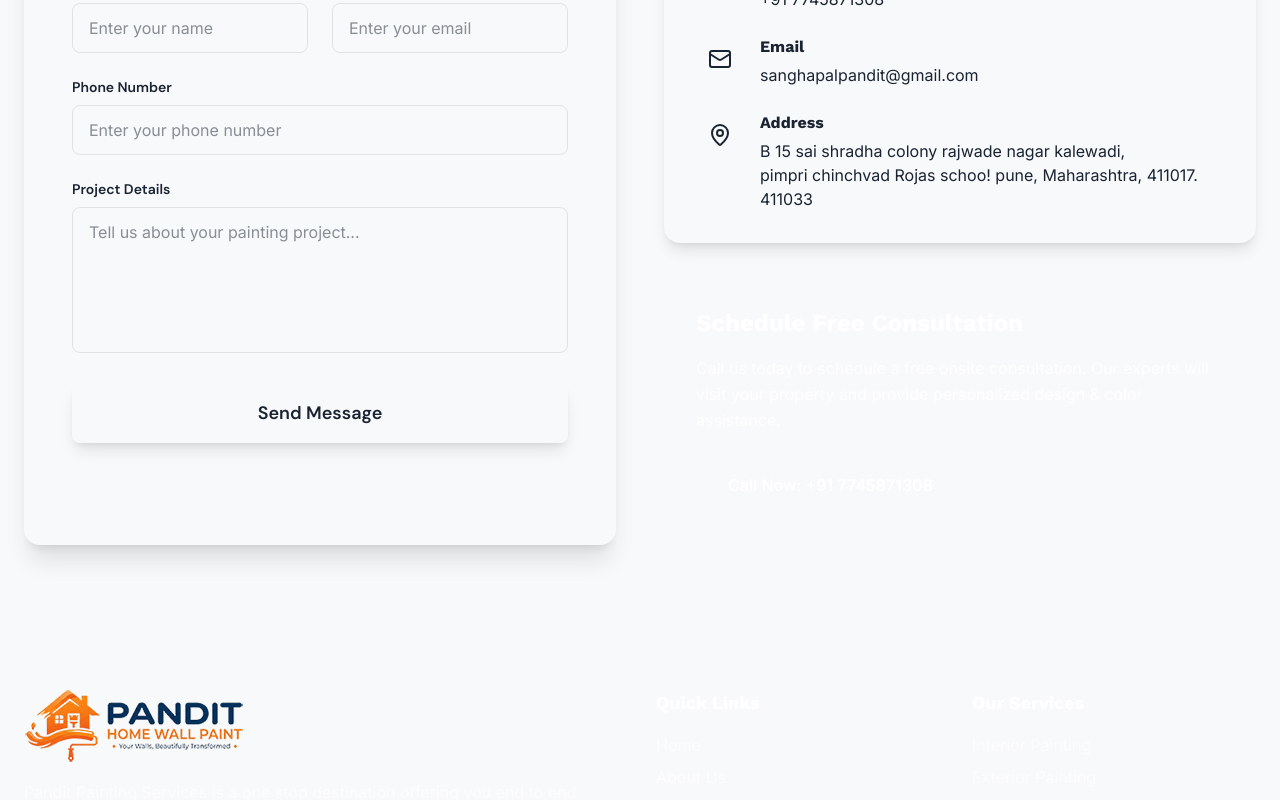
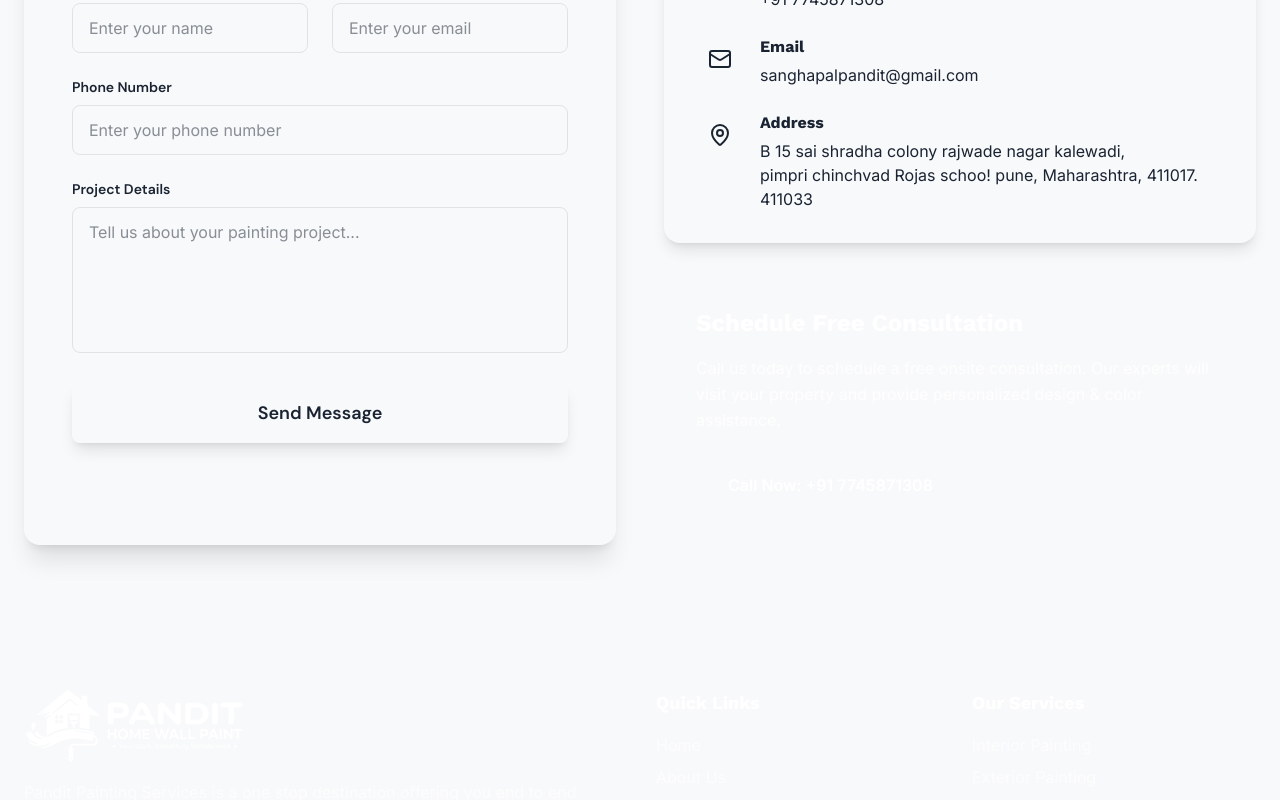
Before and after one commit to ak1803/panditwallpaint, a React (Vite) app: page / in a window 1280 px wide. Shown: the part 4869-5669 px from the top of the page. Built offline with nearby package versions, Linux system fonts and the light colour scheme.

Commit message:
push code

```diff
--- a/src/app/components/Layout.tsx
+++ b/src/app/components/Layout.tsx
@@ -2,6 +2,7 @@ import { useState } from 'react';
 import { Link, useLocation } from 'react-router';
 import { Paintbrush, Phone, Mail, ChevronDown, Menu, X, Facebook, Twitter, Youtube } from 'lucide-react';
 import myLocalImage from '../assets/brand-logo.png';
+import myLocalImageWhite from '../assets/brand-logo-white.png';
 
 export default function Layout({ children }: { children: React.ReactNode }) {
   const [servicesOpen, setServicesOpen] = useState(false);
@@ -189,7 +190,7 @@ export default function Layout({ children }: { children: React.ReactNode }) {
               <div className="flex items-center gap-2 mb-4">
                 {/* <Paintbrush className="w-8 h-8 text-accent" />
                 <span className="font-bold text-2xl">Pandit Painting Services</span> */}
-                 <img src={myLocalImage} alt=""/>
+                 <img src={myLocalImageWhite} alt=""/>
               </div>
               <p className="text-white/70 mb-4 leading-relaxed">
                 Pandit Painting Services is a one stop destination offering you end to end solution to design and create spaces you can cherish. A startup assuring you hassle free deals with best quality material and Skillful Craftsman to make your home into heaven.
```
Also changed, not shown: src/app/assets/brand-logo-white.png (added).
